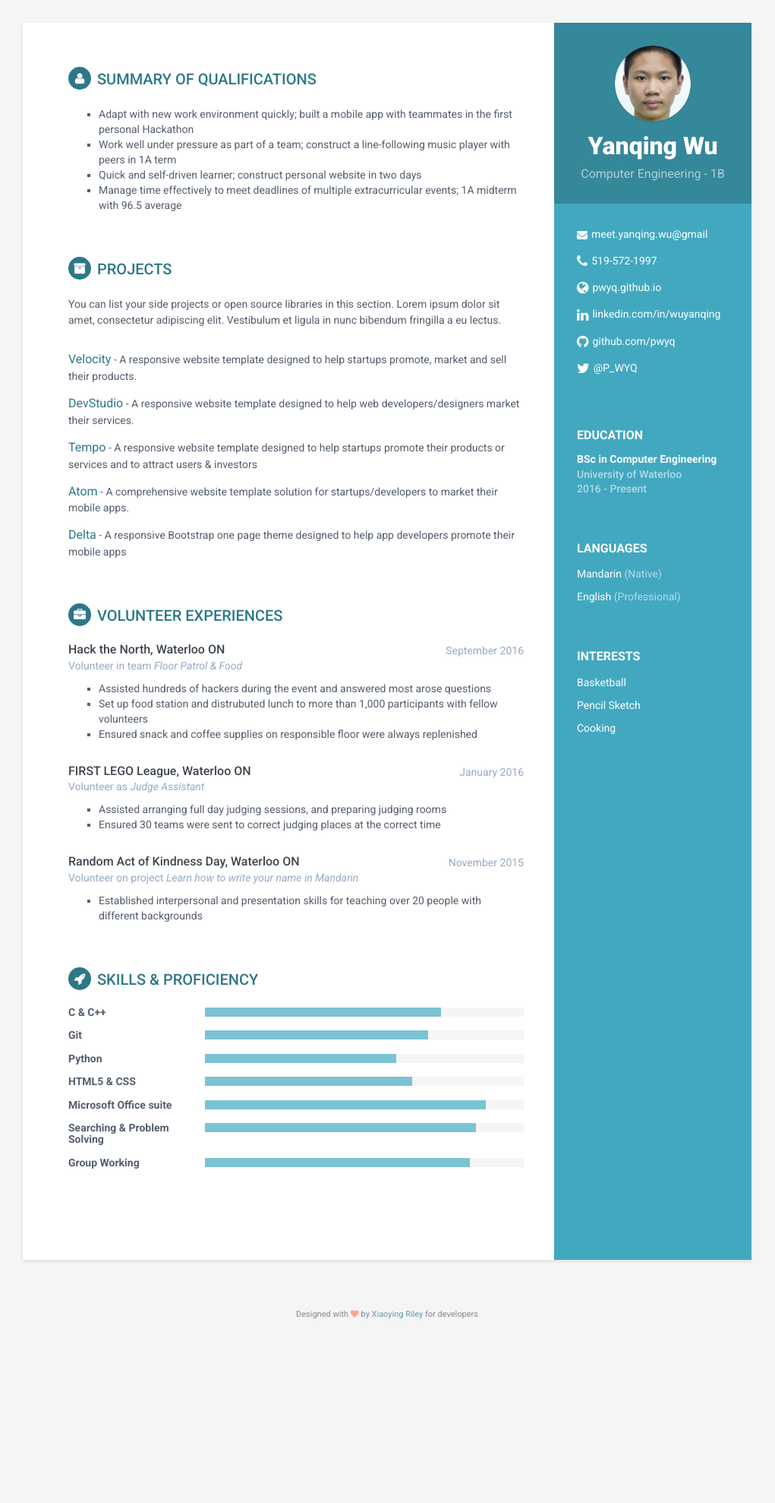
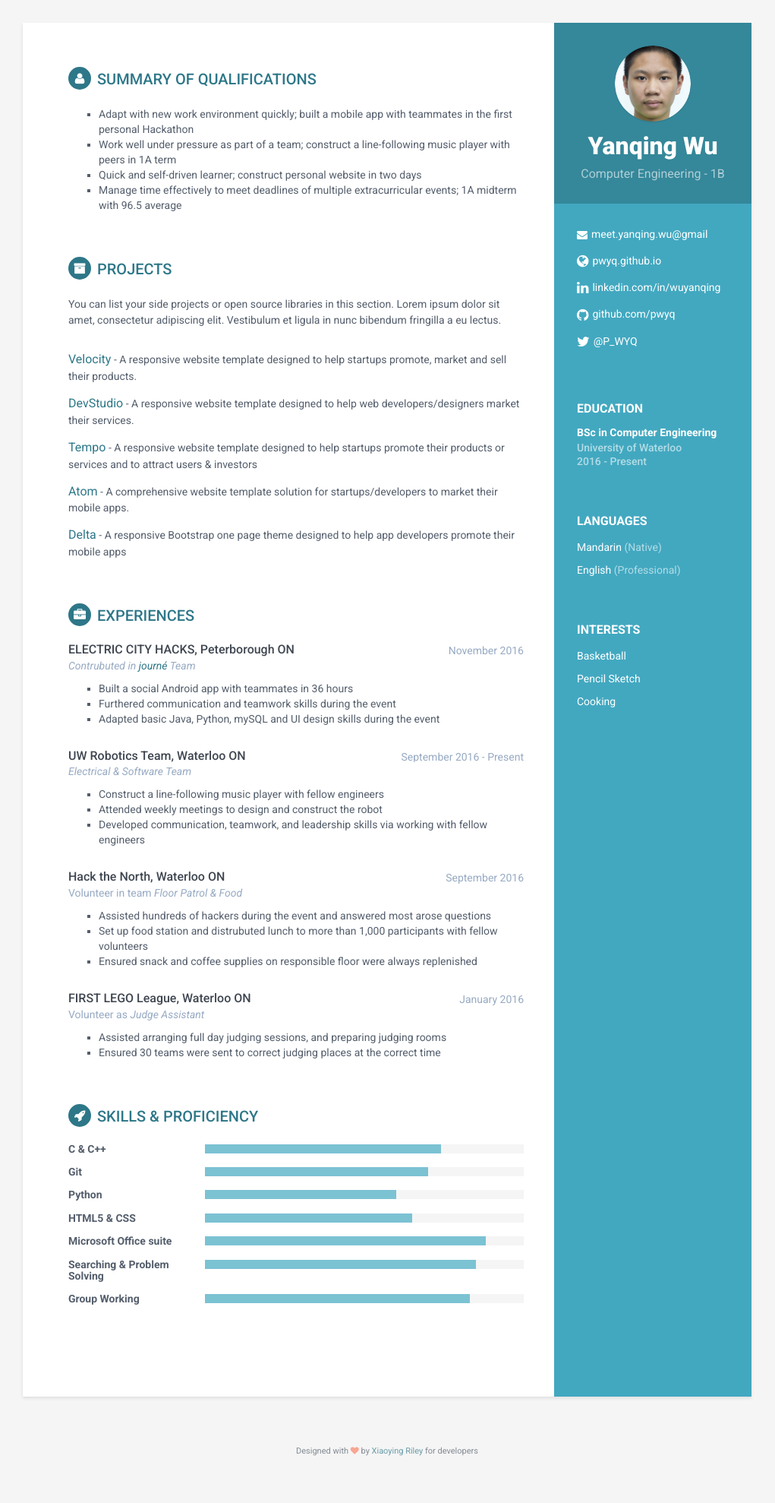
Before and after one commit to pwyq/blog, a Jekyll site: the page built from cv/index.html, in a window 1280 px wide. Shown: the whole page at 76% size, without its empty margins (130-1151 px from the left). Built offline with Jekyll 4.4.1, drawn with Linux system fonts in a browser that asks for light colours; before the commit the page ends 1799 px from its top, so only the background shows below that.

Commit message:
update resume

```diff
--- a/_includes/cv_experience.html
+++ b/_includes/cv_experience.html
@@ -1,13 +1,47 @@
 <section class="section experiences-section">
-                <h2 class="section-title"><i class="fa fa-briefcase"></i>Volunteer Experiences</h2>
+                <h2 class="section-title"><i class="fa fa-briefcase"></i>Experiences</h2>
 
                 <div class="item">
                     <div class="meta">
                         <div class="upper-row">
-                            <h3 class="volunteer-event">Hack the North, Waterloo ON</h3>
+                            <h3 class="activity-event">ELECTRIC CITY HACKS, Peterborough ON</h3>
+                            <div class="time">November 2016</div>
+                        </div><!--//upper-row-->
+                        <div class="activity-title"><i>Contrubuted in <a href="https://devpost.com/software/journe-0mo4wg">journé</a> Team</i></div>
+                    </div><!--//meta-->
+                    <div class="details">
+						<ul style="list-style-type:square">
+							<li>Built a social Android app with teammates in 36 hours</li>
+							<li>Furthered communication and teamwork skills during the event</li>
+							<li>Adapted basic Java, Python, mySQL and UI design skills during the event</li>
+						</ul>
+					</div><!--//details-->
+                </div><!--//item-->
+
+                <div class="item">
+                    <div class="meta">
+                        <div class="upper-row">
+                            <h3 class="activity-event">UW Robotics Team, Waterloo ON</h3>
+                            <div class="time">September 2016 - Present</div>
+                        </div><!--//upper-row-->
+                        <div class="activity-title"><i>Electrical &amp; Software Team</i></div>
+                    </div><!--//meta-->
+                    <div class="details">
+						<ul style="list-style-type:square">
+							<li>Construct a line-following music player with fellow engineers</li>
+							<li>Attended weekly meetings to design and construct the robot</li>
+							<li>Developed communication, teamwork, and leadership skills via working with fellow engineers</li>
+						</ul>
+					</div><!--//details-->
+                </div><!--//item-->
+
+                <div class="item">
+                    <div class="meta">
+                        <div class="upper-row">
+                            <h3 class="activity-event">Hack the North, Waterloo ON</h3>
                             <div class="time">September 2016</div>
                         </div><!--//upper-row-->
-                        <div class="volunteer-title">Volunteer in team <i>Floor Patrol &amp Food </i></div>
+                        <div class="activity-title">Volunteer in team <i>Floor Patrol &amp; Food</i></div>
                     </div><!--//meta-->
                     <div class="details">
 						<ul style="list-style-type:square">
@@ -21,10 +55,10 @@
                 <div class="item">
                     <div class="meta">
                         <div class="upper-row">
-                            <h3 class="volunteer-event">FIRST LEGO League, Waterloo ON</h3>
+                            <h3 class="activity-event">FIRST LEGO League, Waterloo ON</h3>
                             <div class="time">January 2016</div>
                         </div><!--//upper-row-->
-                        <div class="volunteer-title">Volunteer as <i>Judge Assistant</i></div>
+                        <div class="activity-title">Volunteer as <i>Judge Assistant</i></div>
                     </div><!--//meta-->
                     <div class="details">
 						<ul style="list-style-type:square">
@@ -34,19 +68,4 @@
                     </div><!--//details-->
                 </div><!--//item-->
 
-                <div class="item">
-                    <div class="meta">
-                        <div class="upper-row">
-                            <h3 class="volunteer-event">Random Act of Kindness Day, Waterloo ON</h3>
-                            <div class="time">November 2015</div>
-                        </div><!--//upper-row-->
-                        <div class="volunteer-title">Volunteer on project <i>Learn how to write your name in Mandarin</i></div>
-                    </div><!--//meta-->
-                    <div class="details">
-						<ul style="list-style-type:square">
-							<li>Established interpersonal and presentation skills for teaching over 20 people with different backgrounds</li>
-						</ul>
-                    </div><!--//details-->
-                </div><!--//item-->
-
             </section><!--//section-->
--- a/_includes/cv_sidebar.html
+++ b/_includes/cv_sidebar.html
@@ -11,13 +11,7 @@
 			<ul class="list-unstyled contact-list">
 
 
-				<li class="email"><i class="fa fa-envelope"></i><a href="mailto:meet.yanqing.wu@gmail.com"></a>meet.yanqing.wu@gmail</li>
-
-				{% if site.phone %}
-					<li class="phone"><i class="fa fa-phone"></i><a href="tel:{{site.phone}}">{{site.phone}}</a></li>
-				{% else %}
-					<li class="phone"><i class="fa fa-phone"></i><a href="tel:519 572 1997">519-572-1997</a></li>
-				{% endif %}
+				<li class="email"><i class="fa fa-envelope"></i><a href="mailto:meet.yanqing.wu@gmail.com">meet.yanqing.wu@gmail</a></li>
 
 				{% if site.website %}
 					<li class="website"><i class="fa fa-globe"></i><a href="http://{{site.website}}" target="_blank">{{site.website}}</a></li>
--- a/assets/css/styles.css
+++ b/assets/css/styles.css
@@ -198,7 +198,7 @@ p {
   overflow: hidden;
   margin-bottom: 2px;
 }
-.main-wrapper .volunteer-event {
+.main-wrapper .activity-event {
   color: #3F4650;
   font-size: 16px;
   margin-top: 0;
@@ -211,7 +211,7 @@ p {
   top: 0;
   color: #97AAC3;
 }
-.main-wrapper .volunteer-title {
+.main-wrapper .activity-title {
   margin-bottom: 10px;
   color: #97AAC3;
 }
```
